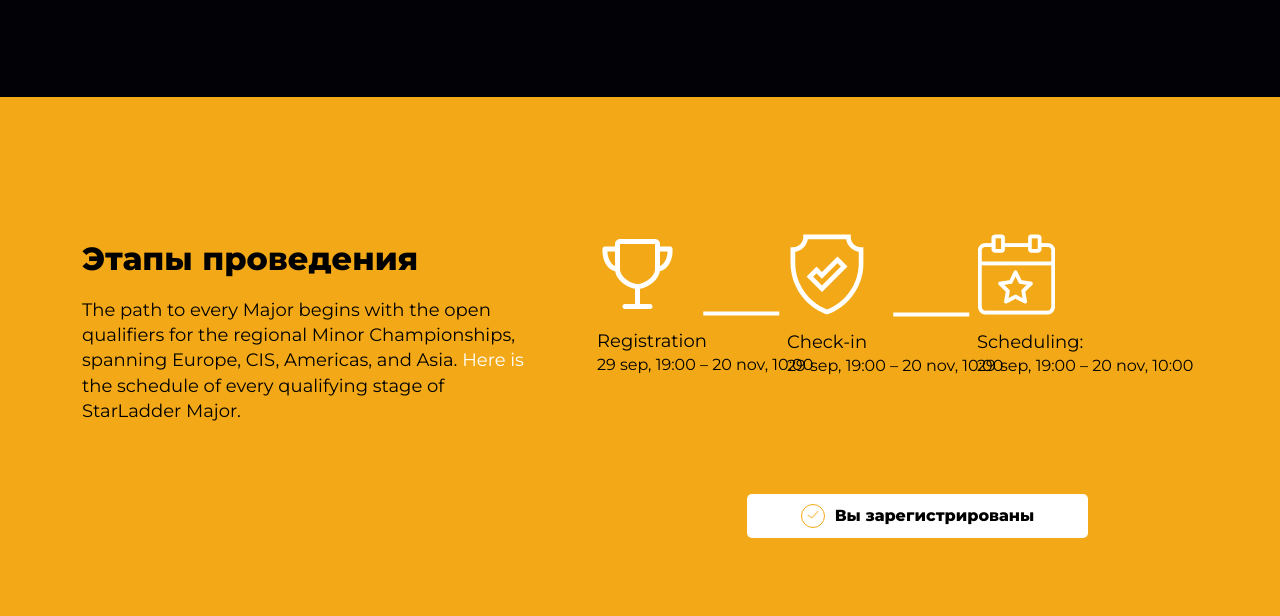
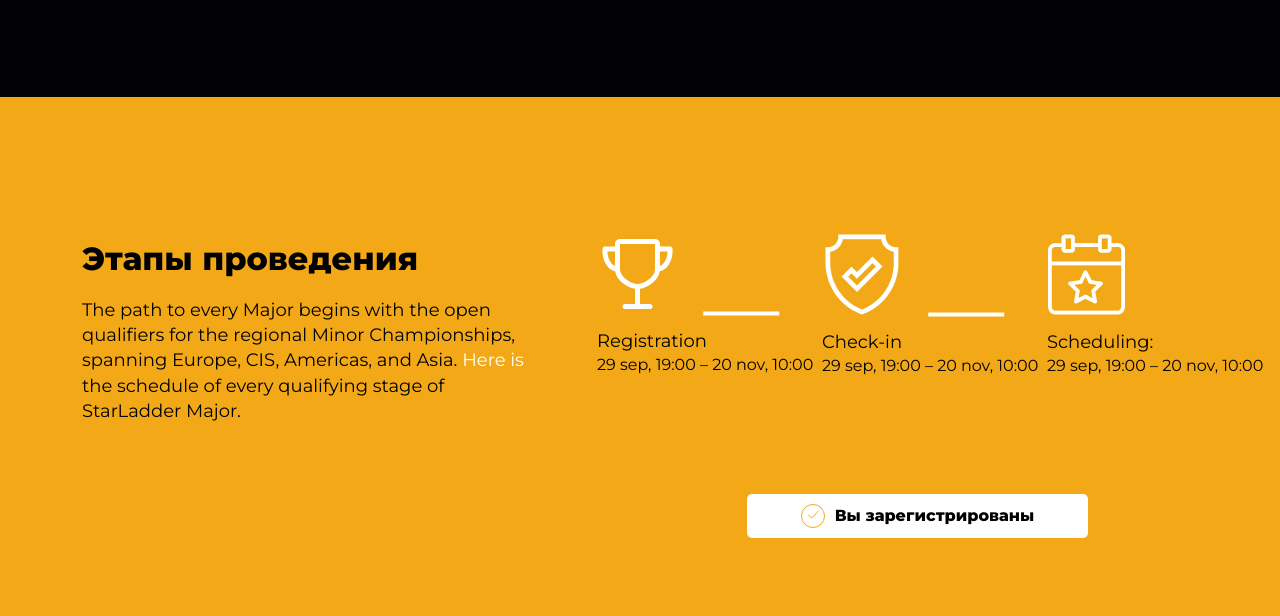
Before and after one commit to BoroRU/CS-Go, a plain HTML site: page index.html in a window 1280 px wide. Shown: the part 1158-1774 px from the top of the page. Drawn offline with Linux system fonts and the light colour scheme; a web font is replaced by a local one.

Commit message:
git commit -m 'change'

```diff
--- a/index.html
+++ b/index.html
@@ -802,7 +802,7 @@
                     </div>
                 </div>
             </div>
-            <div class="col-12 col-lg-2 distance-lg ">
+            <div class="col-12 col-lg-2 distance ">
                 <div class="registr__offer d-flex">
                     <div class="registr__img">
                         <img class="" alt="" src="img/img-sec-1.png">
```
